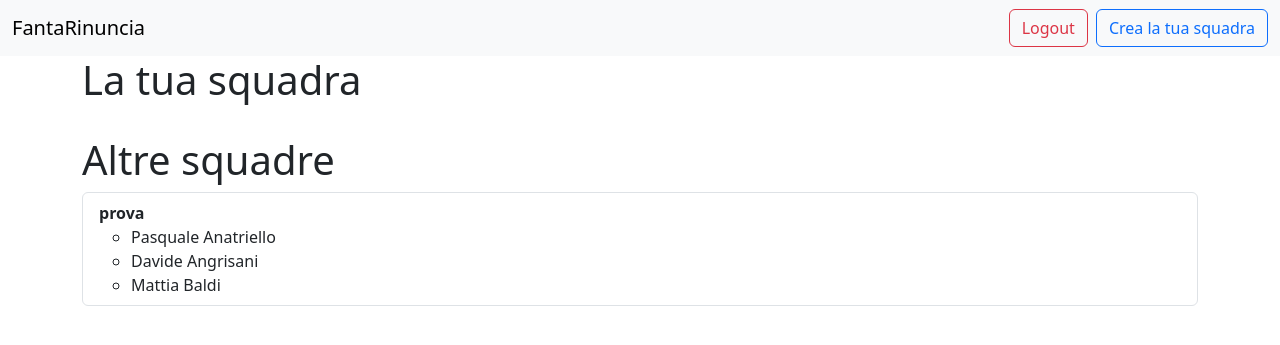
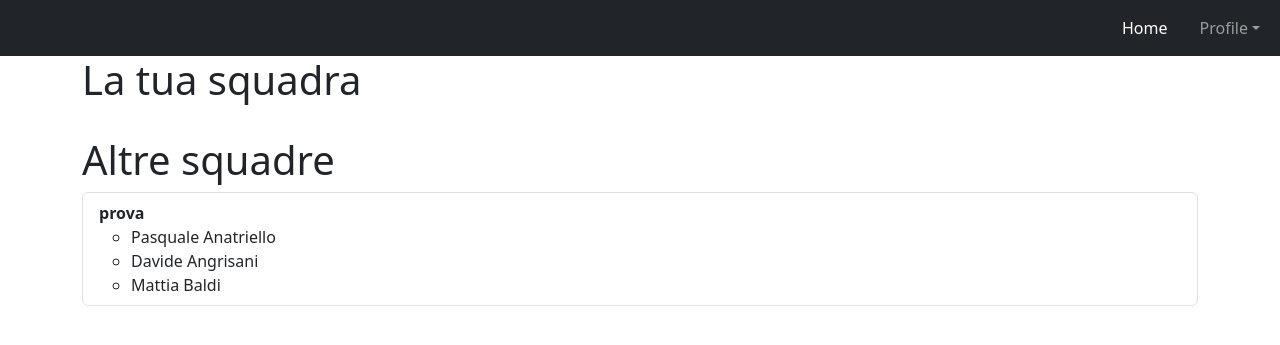
Before and after one commit to wassupiari/FantaRinuncia, a Flask app: page /visualizza-squadre in a window 1280 px wide. Shown: the top 345 px of the page. Run offline with Flask 3, Linux system fonts and the light colour scheme; the visitor is signed in with stand-in values (Sample User, id 1).

Commit message:
changed nav bar

```diff
--- a/templates/src/views.html
+++ b/templates/src/views.html
@@ -3,20 +3,39 @@
 <head>
     <meta charset="UTF-8">
     <title>Squadre</title>
+    <link rel="stylesheet" href="{{ url_for('static', filename='style.css') }}">
     <link href="https://cdn.jsdelivr.net/npm/bootstrap@5.3.2/dist/css/bootstrap.min.css" rel="stylesheet" integrity="sha384-T3c6CoIi6uLrA9TneNEoa7RxnatzjcDSCmG1MXxSR1GAsXEV/Dwwykc2MPK8M2HN" crossorigin="anonymous">
 </head>
 <body>
-    <nav class="navbar navbar-expand-lg navbar-light bg-light">
-      <div class="container-fluid">
-        <a class="navbar-brand" href="#">FantaRinuncia</a>
+<nav class="navbar navbar-expand-lg navbar-dark bg-dark">
+  <div class="container-fluid">
+    <a class="navbar-brand" href="#"></a>
+    <button class="navbar-toggler" type="button" data-bs-toggle="collapse" data-bs-target="#navbarNav" aria-controls="navbarNav" aria-expanded="false" aria-label="Toggle navigation">
+      <span class="navbar-toggler-icon"></span>
+    </button>
+    <div class="collapse navbar-collapse" id="navbarNav">
+      <ul class="navbar-nav ms-md-auto gap-2">
+        <li class="nav-item rounded">
+          <a class="nav-link active" aria-current="page" href="/"><i class="bi bi-house-fill me-2"></i>Home</a>
+        </li>
+        <li class="nav-item dropdown rounded">
+          <a class="nav-link dropdown-toggle" href="#" id="navbarDropdown" role="button" data-bs-toggle="dropdown" aria-expanded="false"><i class="bi bi-person-fill me-2"></i>Profile</a>
+          <ul class="dropdown-menu dropdown-menu-end" aria-labelledby="navbarDropdown">
+             <li><a class="dropdown-item" href="#">Account</a></li>
 
+<!--              REMINDER      ACCOUNT                           -->
 
-        <div class="d-flex">
-        <a class="btn btn-outline-danger me-2" href="/logout">Logout</a>
-        <a class="btn btn-outline-primary" href="/">Crea la tua squadra</a>
-        </div>
-      </div>
-    </nav>
+            <li><a class="dropdown-item" href="#">Another action</a></li>
+            <li>
+              <hr class="dropdown-divider">
+            </li>
+            <li><a class="dropdown-item" href="/logout">Logout</a></li>
+          </ul>
+        </li>
+      </ul>
+    </div>
+  </div>
+</nav>
 <div class="container">
         <h1>La tua squadra</h1>
         <ul class="list-group mb-4">
```
